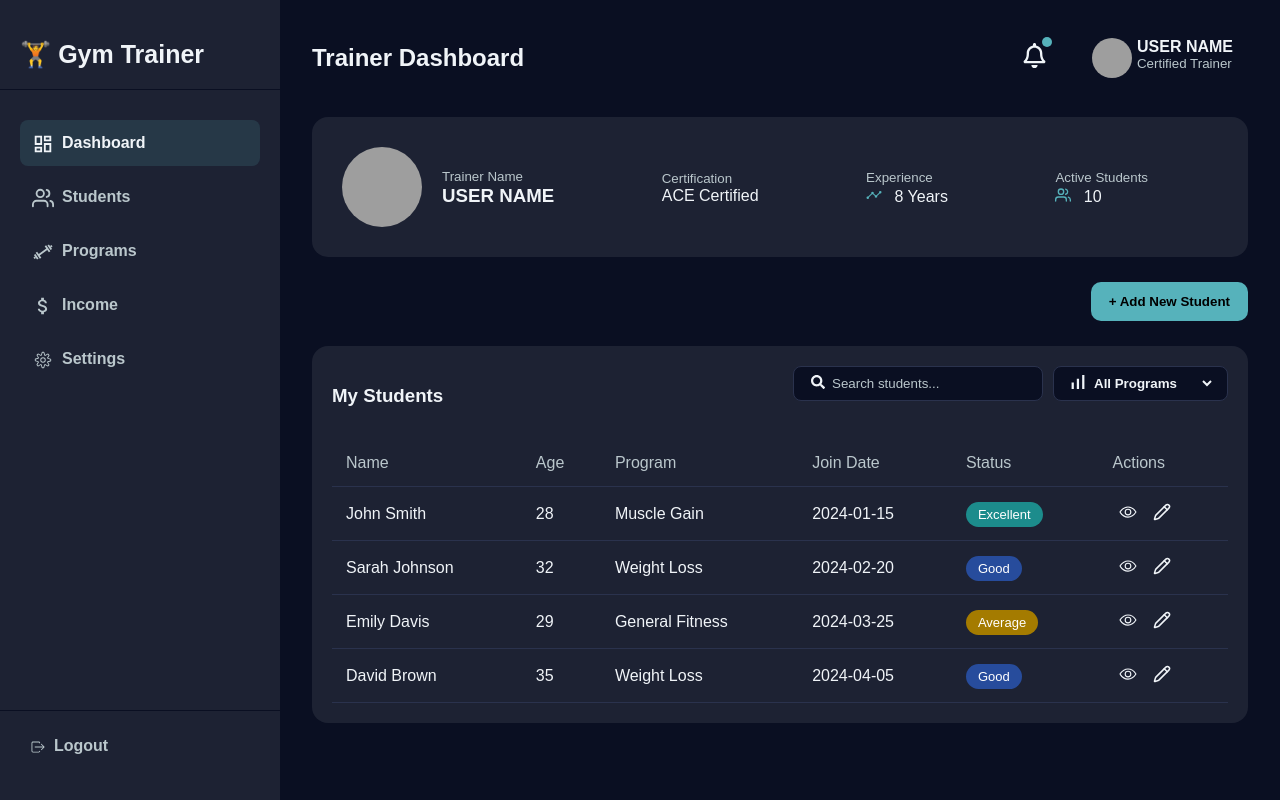
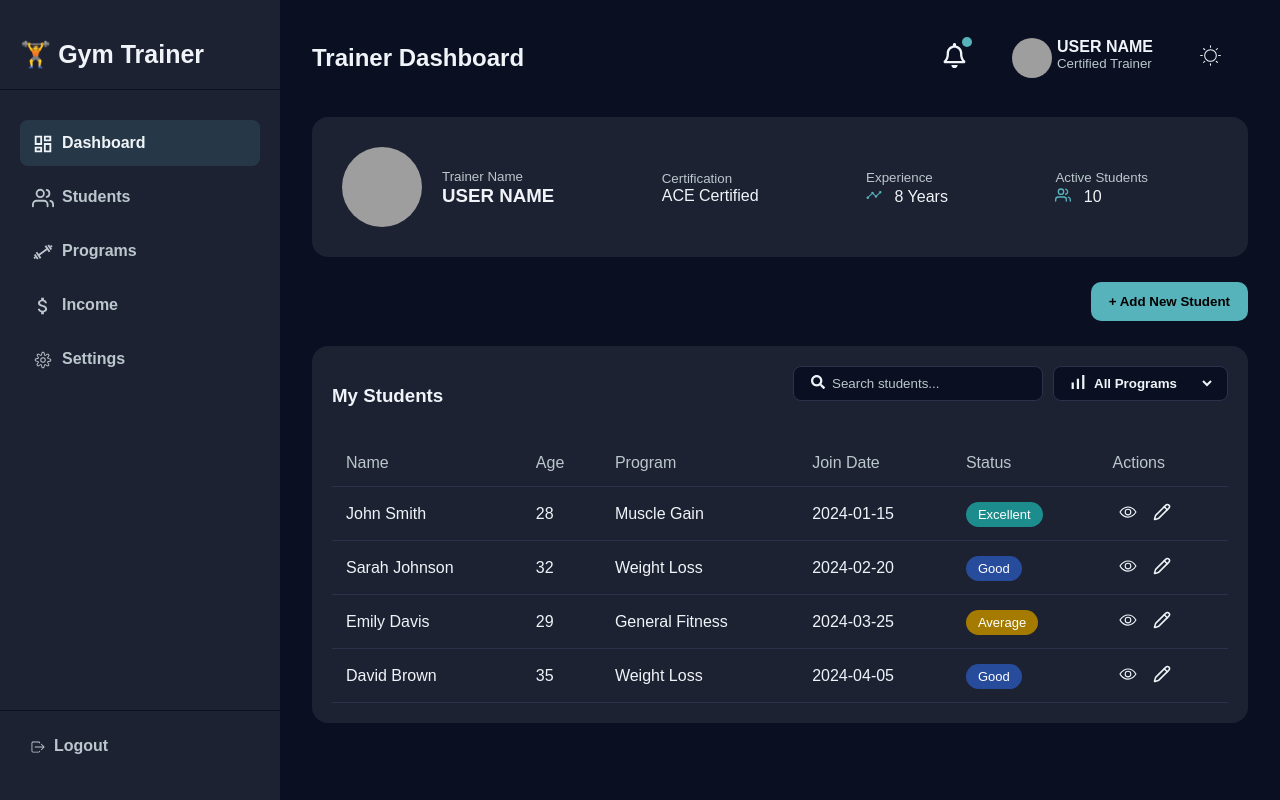
Before and after one commit to Asfar-07/GYM-Project-, a React (Create React App) app in the folder frontend/: page /user/manage/dashboard in a window 1280 px wide. Built offline with nearby package versions, Linux system fonts and the light colour scheme; grey boxes are pictures that could not be loaded.

Commit message:
add theme mode UI

```diff
--- a/frontend/src/components/Navbar/Navbar.jsx
+++ b/frontend/src/components/Navbar/Navbar.jsx
@@ -2,6 +2,7 @@ import React from "react";
 import "./navbar.css";
 import NavProfile from "./NavProfile";
 import NotifyIcon from "../UI/NotifyIcon";
+import ThemeMode from "../UI/ThemeMode";
 
 export default function Navbar() {
   return (
@@ -29,6 +30,7 @@ export default function Navbar() {
           <li style={{display:"flex", alignItems:'center'}}>
             <NotifyIcon />
              < NavProfile />
+            <ThemeMode />
           </li>
         </ul>
       </nav>
--- /dev/null
+++ b/frontend/src/components/UI/ThemeMode.jsx
@@ -0,0 +1,18 @@
+import React from 'react'
+import "./thememode.css"
+import { MdOutlineDarkMode } from "react-icons/md";
+import { CiLight } from "react-icons/ci";
+import { useDispatch, useSelector } from "react-redux";
+import { toggleTheme } from '../../features/theme/themeSlice';
+
+export default function ThemeMode() {
+const dispatch = useDispatch();
+  const theme = useSelector((state) => state.theme.mode);
+  return (
+    <div className='theme-mode'>
+      <button onClick={() => dispatch(toggleTheme())}>
+      {theme === "dark" ? <CiLight /> : <MdOutlineDarkMode />}
+    </button>
+    </div>
+  )
+}
--- /dev/null
+++ b/frontend/src/components/UI/thememode.css
@@ -0,0 +1,17 @@
+
+.theme-mode{
+    margin: 0 10px;
+}
+.theme-mode button{
+  background-color: transparent;
+  color: var(--primary-text-color);
+  border: 0;
+  font-size: 25px;
+  cursor: pointer;
+  padding:5px 15px;
+  border-radius: 10px;
+
+}
+.theme-mode button:hover{
+  background-color: var(--secondary-bg-color);
+}
--- a/frontend/src/pages/Dashboard/Dashboard.jsx
+++ b/frontend/src/pages/Dashboard/Dashboard.jsx
@@ -17,6 +17,7 @@ import { LuPencil } from "react-icons/lu";
 import DashboardPrograms from "./Dashboard-Programs";
 import AnnualIncome from "./AnnualIncome";
 import DashboardSettings from "./Dashboard-Settings";
+import ThemeMode from "../../components/UI/ThemeMode";
 import "./dashboard.css";
 
 const students = [
@@ -143,6 +144,7 @@ export default function Dashboard() {
           <div className="dashboard-ur-profile">
             <NotifyIcon />
             <NavProfile />
+            <ThemeMode />
           </div>
         </header>
 
--- a/frontend/src/pages/Home/Home.jsx
+++ b/frontend/src/pages/Home/Home.jsx
@@ -1,19 +1,11 @@
 import React from 'react'
-import { useDispatch, useSelector } from "react-redux";
 import Navbar from '../../components/Navbar/Navbar'
-import { toggleTheme } from '../../features/theme/themeSlice';
-
 export default function Home() {
-  const dispatch = useDispatch();
-  const theme = useSelector((state) => state.theme.mode);
 
   return (
     <div>
         <Navbar />
       Home
-      <button onClick={() => dispatch(toggleTheme())}>
-      {theme === "dark" ? "Light Mode" : "Dark Mode"}
-    </button>
     </div>
   )
 }
```
